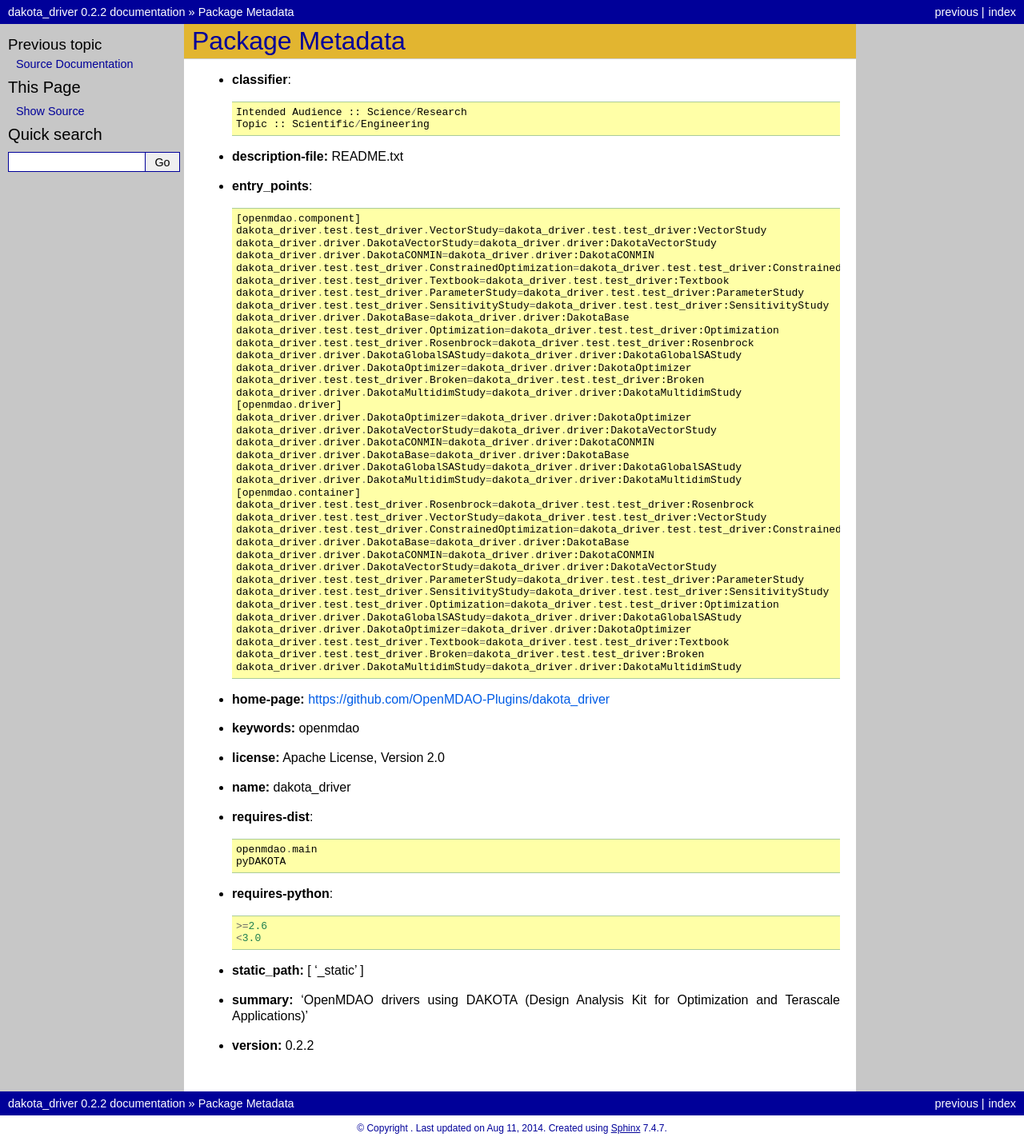
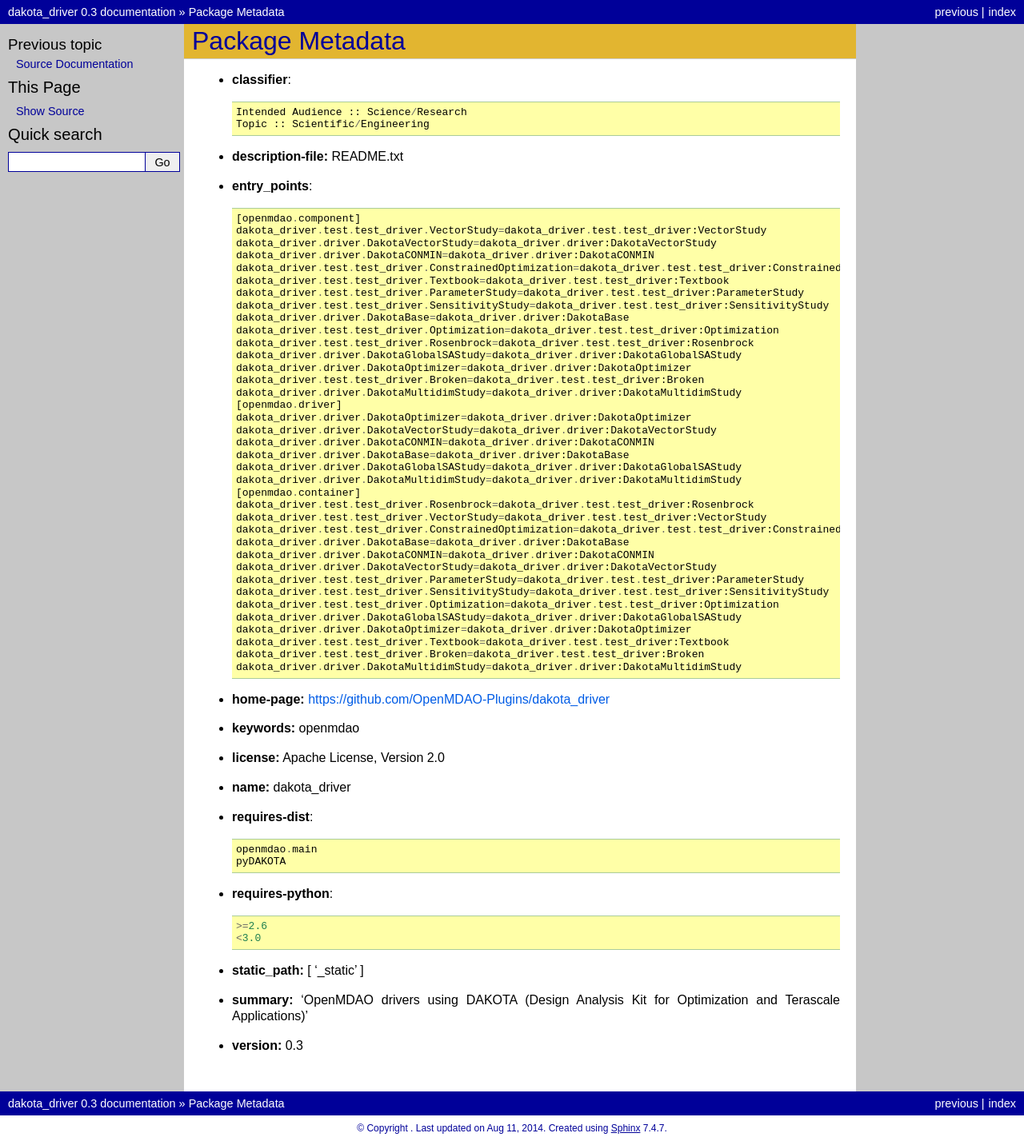
Before and after one commit to OpenMDAO-Plugins/dakota_driver, a Sphinx documentation site: the page built from docs/pkgdocs.rst, in a window 1280 px wide. Shown: the whole page at 80% size. Built offline with Sphinx 7.4.7, drawn with Linux system fonts in a browser that asks for light colours.

```diff
--- a/README.txt
+++ b/README.txt
@@ -1,8 +1,6 @@
 README.txt file for dakota_driver.
 
-A suite of EXPERIMENTAL OpenMDAO drivers based on DAKOTA.
-This code is likely to change drastically in the future, beware!
-
+A suite of OpenMDAO drivers based on DAKOTA.
 To view the Sphinx documentation for this distribution, type:
 
 plugin docs dakota_driver
--- a/docs/conf.py
+++ b/docs/conf.py
@@ -50,10 +50,10 @@ copyright = u''
 # built documents.
 #
 # The short X.Y version.
-version = '0.2.2'
+version = '0.3'
 #The short version is the one that shows up in the file when you use /version/.
 # The full version, including alpha/beta/rc tags.
-release = '0.2.2'
+release = '0.3'
 
 # The language for content autogenerated by Sphinx. Refer to documentation
 # for a list of supported languages.
--- a/docs/pkgdocs.rst
+++ b/docs/pkgdocs.rst
@@ -72,4 +72,4 @@ Package Metadata
 
 - **summary:** 'OpenMDAO drivers using DAKOTA (Design Analysis Kit for Optimization and Terascale Applications)'
 
-- **version:** 0.2.2
+- **version:** 0.3
--- a/setup.cfg
+++ b/setup.cfg
@@ -1,6 +1,6 @@
 [metadata]
 name = dakota_driver
-version = 0.2.2
+version = 0.3
 summary = 'OpenMDAO drivers using DAKOTA (Design Analysis Kit for Optimization and Terascale Applications)'
 description-file = README.txt
 keywords = openmdao
--- a/setup.py
+++ b/setup.py
@@ -57,14 +57,16 @@ kwargs = {'author': '',
                                     'sphinx_build/html/_modules/index.html',
                                     'sphinx_build/html/_modules/dakota_driver/driver.html',
                                     'sphinx_build/html/_modules/dakota_driver/test/test_driver.html',
+                                    'test/test.tee',
                                     'test/__init__.py',
+                                    'test/core',
                                     'test/openmdao_log.txt',
                                     'test/test_driver.py',
                                     'test/.coverage']},
  'package_dir': {'': 'src'},
  'packages': ['dakota_driver', 'dakota_driver.test'],
  'url': 'https://github.com/OpenMDAO-Plugins/dakota_driver',
- 'version': '0.2.2',
+ 'version': '0.3',
  'zip_safe': False}
 
 
```
Also changed, not shown: 1 other file.
